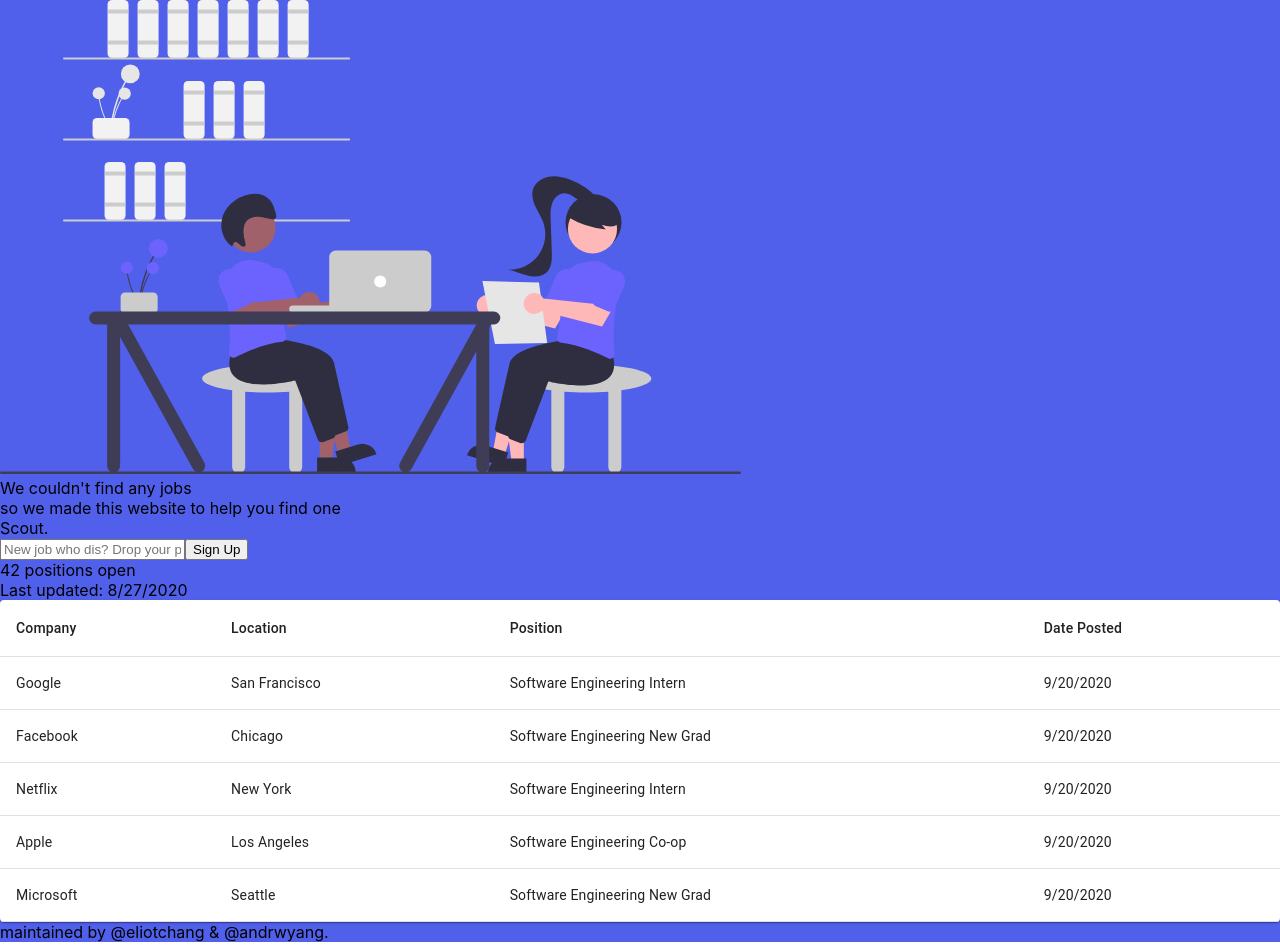
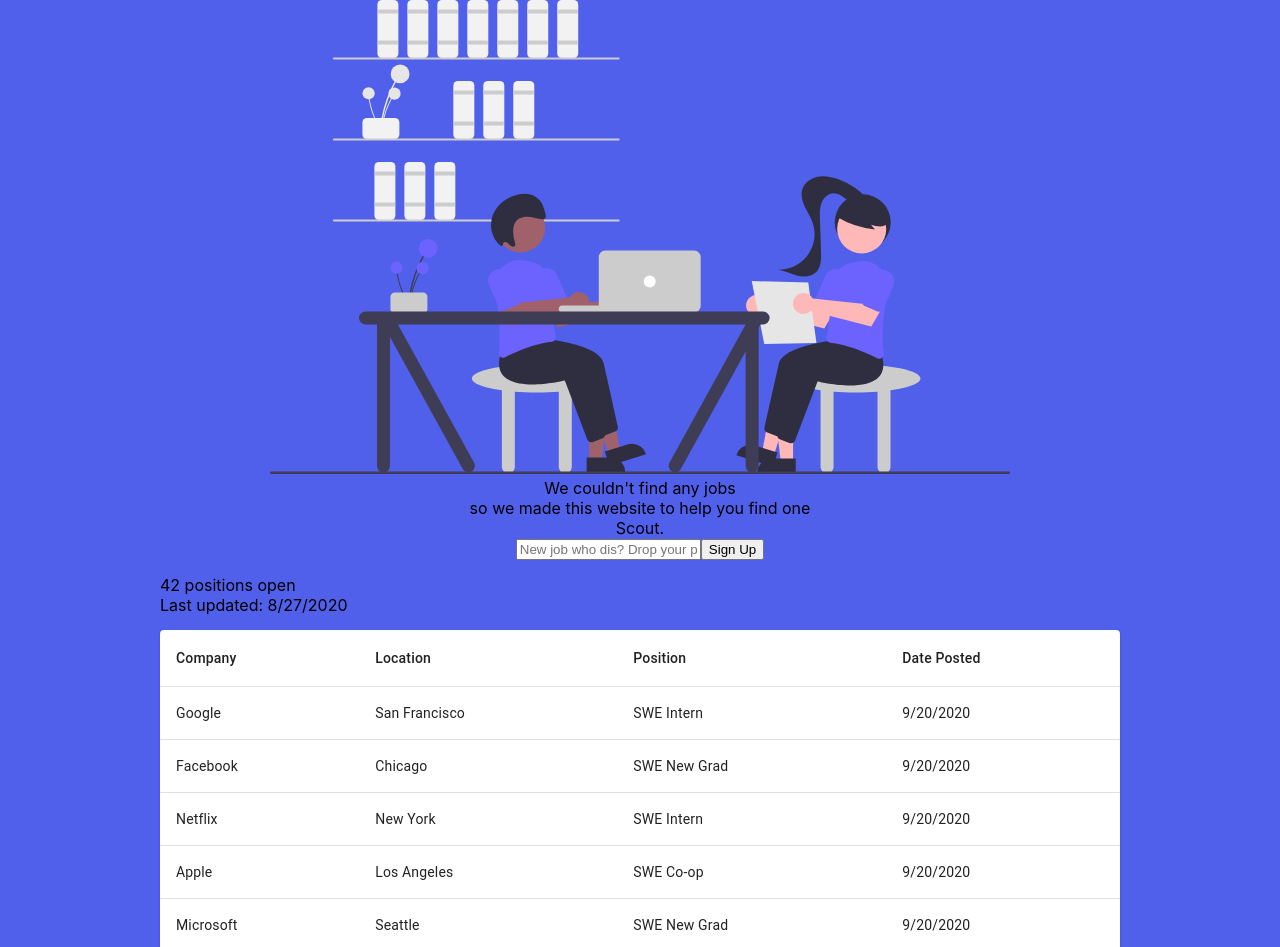
Before and after one commit to EliotChang/scout, a React (Create React App) app in the folder scout/: page / in a window 1280 px wide. Shown: the top 947 px of the page. Built offline with nearby package versions, Linux system fonts and the light colour scheme.

Commit message:
react-ify 2.1: doot doot more styling doot

```diff
--- a/scout/src/App.css
+++ b/scout/src/App.css
@@ -1,3 +1,20 @@
 #body {
     background: #5060EB;
+    text-align: -webkit-center;
 }
+.tableHeader{
+    min-width: 50%;
+    max-width: 75%;
+    text-align: left;
+    padding: 15px;
+}
+#table {
+    min-width: 50%;
+    max-width: 75%;
+}
+.footer {
+    min-width: 50%;
+    max-width: 75%;
+    text-align: right;
+    padding: 15px;
+}
--- a/scout/src/components/Footer.js
+++ b/scout/src/components/Footer.js
@@ -2,7 +2,7 @@
 
 function Footer(){
     return (
-        <div className='Footer'>
+        <div className='footer'>
             <span className='Footer-credits'>
                 maintained by @eliotchang & @andrwyang.
             </span>
--- a/scout/src/components/Header.js
+++ b/scout/src/components/Header.js
@@ -4,7 +4,7 @@
 function Header(){
     return (
         <div className='header'>
-            <img src={image} alt="image" />
+            <img id='header-image' src={image} alt="image" />
             <div className= 'header-text'>
                 <span className='header-title'>
                     We couldn't find any jobs <br />
--- a/scout/src/components/Table.js
+++ b/scout/src/components/Table.js
@@ -19,18 +19,18 @@
 }
 
 const rows = [
-    createData('Google', 'San Francisco', 'Software Engineering Intern', '9/20/2020'),
-    createData('Facebook', 'Chicago', 'Software Engineering New Grad', '9/20/2020'),
-    createData('Netflix', 'New York', 'Software Engineering Intern', '9/20/2020'),
-    createData('Apple', 'Los Angeles', 'Software Engineering Co-op', '9/20/2020'),
-    createData('Microsoft', 'Seattle', 'Software Engineering New Grad', '9/20/2020'),
+    createData('Google', 'San Francisco', 'SWE Intern', '9/20/2020'),
+    createData('Facebook', 'Chicago', 'SWE New Grad', '9/20/2020'),
+    createData('Netflix', 'New York', 'SWE Intern', '9/20/2020'),
+    createData('Apple', 'Los Angeles', 'SWE Co-op', '9/20/2020'),
+    createData('Microsoft', 'Seattle', 'SWE New Grad', '9/20/2020'),
 ];
 
 export default function SimpleTable() {
   const classes = useStyles();
 
   return (
-    <TableContainer component={Paper}>
+    <TableContainer id= "table" component={Paper}>
       <Table className={classes.table} aria-label="simple table">
         <TableHead>
           <TableRow>
--- a/scout/src/components/TableHeader.js
+++ b/scout/src/components/TableHeader.js
@@ -2,12 +2,12 @@
 
 function TableHeader(){
     return (
-        <div className='header'>
-            <span className='header-title'>
+        <div className='tableHeader'>
+            <span className='tableHeader-title'>
                 42 positions open
             </span>
             <br />
-            <span className="header-text">
+            <span className="tableHeader-text">
                 Last updated: 8/27/2020
             </span>
         </div>
```
